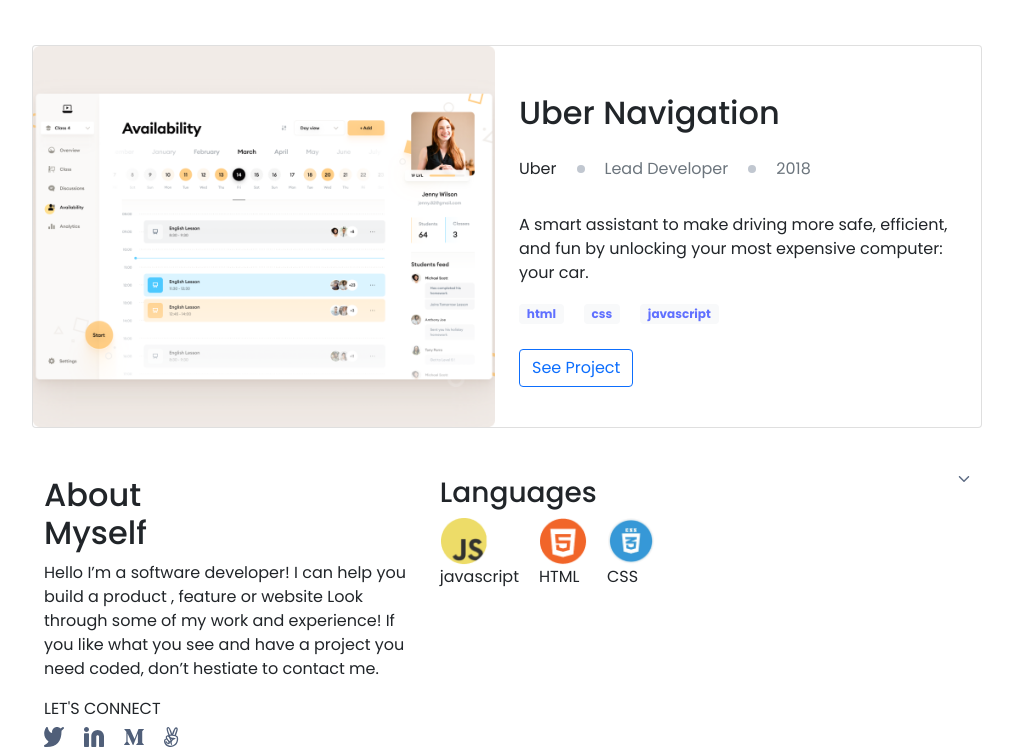
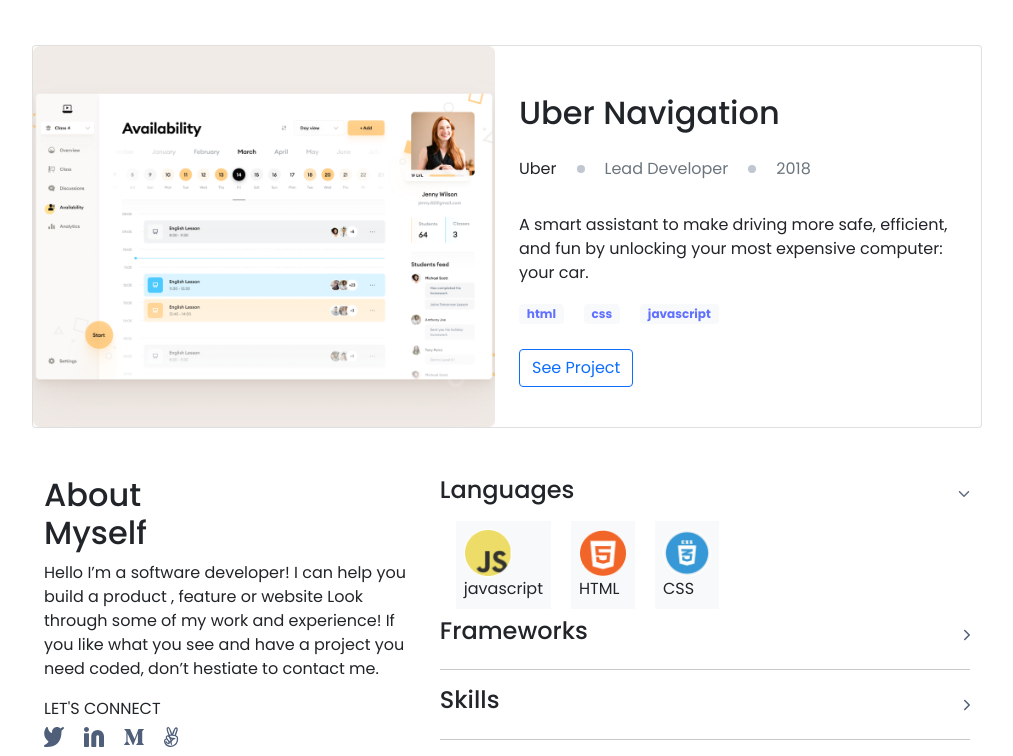
Before and after one commit to devMunyi/portfolio-using-bootstrap, a website: page index.html in a window 1280 px wide. Shown: the part 1578-2334 px from the top of the page, without its empty margins (133-1146 px from the left). Drawn offline with nearby package versions, Linux system fonts and the light colour scheme.

Commit message:
align about myself content

```diff
--- a/index.html
+++ b/index.html
@@ -334,26 +334,69 @@
                 </ul>
               </div>
               <div class="col-md-7">
-                <div class="d-flex justify-content-between">
-                  <h3>Languages</h3>
-                  <img src="./img/down_arrow.svg" alt="Down Arrow icon" width="12" height="6" />
+                <div class="d-flex flex-column flex-fill">
+                  <div class="d-flex justify-content-between align-items-center">
+                    <h4 class="">Languages</h4>
+                    <img
+                      src="./img/down_arrow.svg"
+                      alt="Down Arrow icon"
+                      width="12"
+                      height="6"
+                    />
                   </div>
 
-                <ul class="d-inline-flex p-0 m-0">
-                  <li class="mr-2 d-flex flex-column align-content-start">
-                    <img src="./img/js.png" alt="JavaScript Icon" width="48" height="48"/>
+                  <ul class="d-inline-flex p-2 m-0 mx-2">
+                    <li class="mr-2 p-2 d-flex flex-column align-content-start bg-light">
+                      <img
+                        src="./img/js.png"
+                        alt="JavaScript Icon"
+                        width="48"
+                        height="48"
+                      />
                       <span>javascript</span>
                     </li>
-                  <li class="mr-2 d-flex flex-column align-content-start">
-                    <img src="./img/html.png" alt="HTML Icon" width="48" height="48" />
+                    <li class="mr-2 p-2 d-flex flex-column align-content-start bg-light">
+                      <img
+                        src="./img/html.png"
+                        alt="HTML Icon"
+                        width="48"
+                        height="48"
+                      />
                       <span>HTML</span>
                     </li>
 
-                  <li class="mr-2 d-flex flex-column align-content-start">
-                    <img src="./img/css.png" alt="CSS Icon" width="48" height="48"/>
+                    <li class="mr-2 p-2 d-flex flex-column align-content-start bg-light">
+                      <img
+                        src="./img/css.png"
+                        alt="CSS Icon"
+                        width="48"
+                        height="48"
+                      />
                       <span>CSS</span>
                     </li>
                   </ul>
+
+                  <div class="d-flex justify-content-between align-items-center">
+                    <h4>Frameworks</h4>
+                    <img
+                      src="./img/forward_arrow.svg"
+                      alt="Forward Arrow icon"
+                      width="6"
+                      height="12"
+                    />
+                  </div>
+                  <hr>
+                  <div class="d-flex justify-content-between align-items-center">
+                    <h4>Skills</h4>
+                    <img
+                      src="./img/forward_arrow.svg"
+                      alt="Forward Arrow icon"
+                      width="6"
+                      height="12"
+                    />
+                  </div>
+                  <hr>
+                </div>
               </div>
             </div>
           </div>
```
Lines whose indentation alone changed are shown as unchanged.
